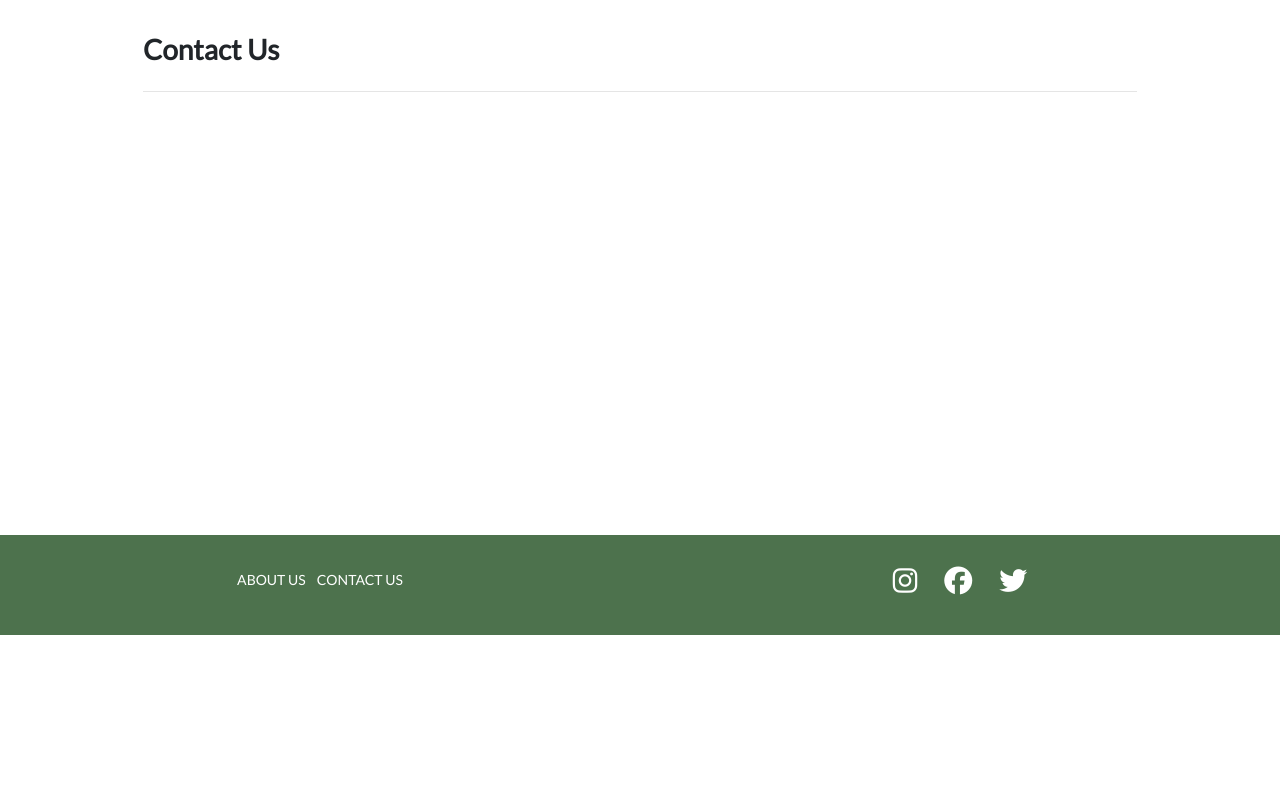
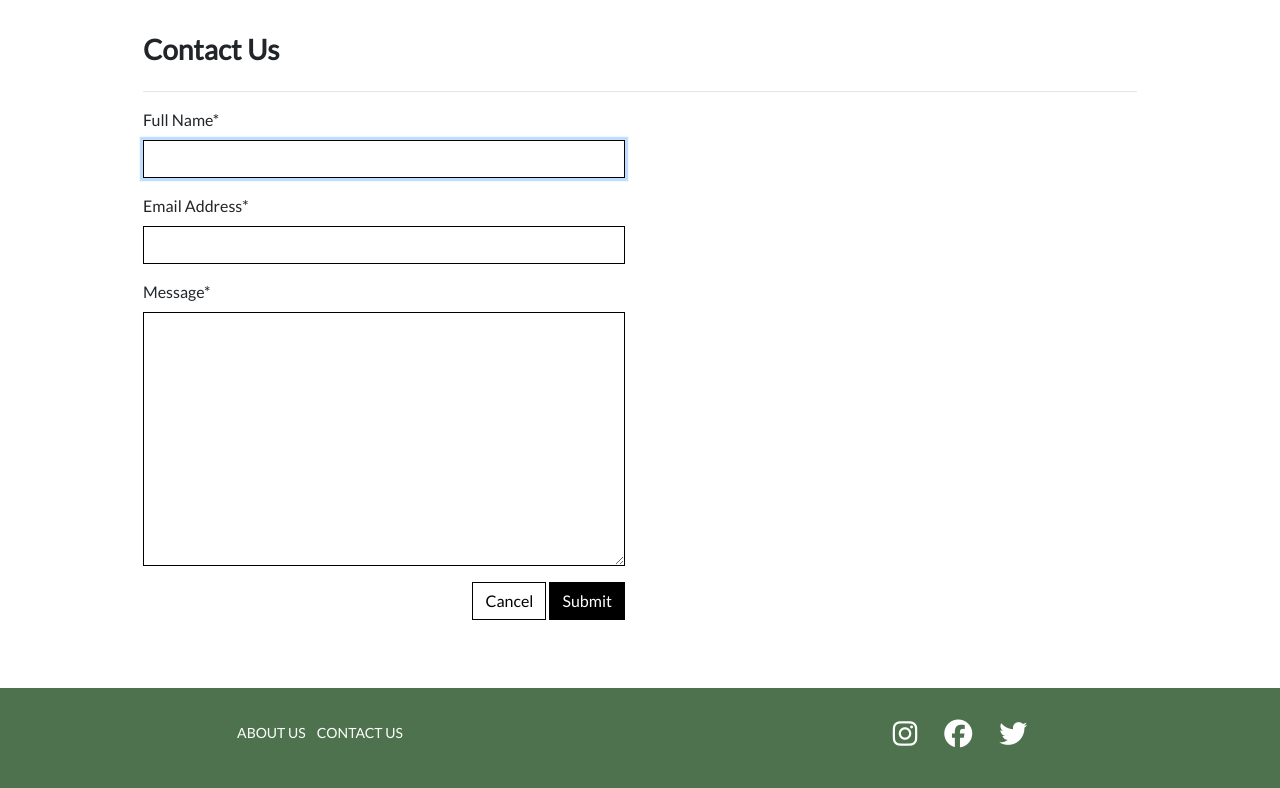
Before and after one commit to peejaywk/VinylRack, a Django app: page /contact/ in a window 1280 px wide. Shown: the part 165-953 px from the top of the page. Before the commit the page ends 800 px from the top, so only its background shows below. Run offline with Django 3.2, Linux system fonts and the light colour scheme; parts of the project's set-up code (start-up, migrations or seed data) failed here and were passed over; some libraries are stand-ins or nearby versions.

Commit message:
Create contact form and update view and template

```diff
--- /dev/null
+++ b/contact/forms.py
@@ -0,0 +1,23 @@
+from django import forms
+
+
+class ContactForm(forms.Form):
+    name = forms.CharField(required=True)
+    contact_email = forms.EmailField(required=True)
+    message = forms.CharField(widget=forms.Textarea, required=True)
+
+    def __init__(self, *args, **kwargs):
+        super().__init__(*args, **kwargs)
+
+        placeholders = {
+            'name': 'Full Name',
+            'contact_email': 'Email Address',
+            'message': 'Message',
+        }
+
+        self.fields['name'].widget.attrs['autofocus'] = True
+        for field in self.fields:
+            self.fields[field].label = placeholders[field]
+
+        for field_name, field in self.fields.items():
+            field.widget.attrs['class'] = 'border-black rounded-0'
--- a/contact/templates/contact/contact.html
+++ b/contact/templates/contact/contact.html
@@ -10,7 +10,17 @@
     </div>
     <hr>
     <div class="row">
-        <div class="col-12">
+        <div class="col-12 col-md-6">
+            <form method="POST" action="{% url 'contact' %}" class="form mb-2" id="contact-form">
+                {% csrf_token %}
+                {% for field in form %}
+                    {{ field | as_crispy_field }}
+                {% endfor %}
+                <div class="text-right">
+                    <a class="btn btn-outline-black rounded-0" href="{% url 'products' %}">Cancel</a>
+                    <button class="btn btn-black rounded-0" type="submit">Submit</button>
+                </div>
+            </form>
         </div>
     </div>
 </div>
--- a/contact/views.py
+++ b/contact/views.py
@@ -1,8 +1,13 @@
 from django.shortcuts import render
+from .forms import ContactForm
 
 
 def contact(request):
+    """ Manage the contact form page """
 
-    context = {}
+    form = ContactForm(request.POST or None)
+    context = {
+        'form': form,
+    }
     template = 'contact/contact.html'
     return render(request, template, context)
```
